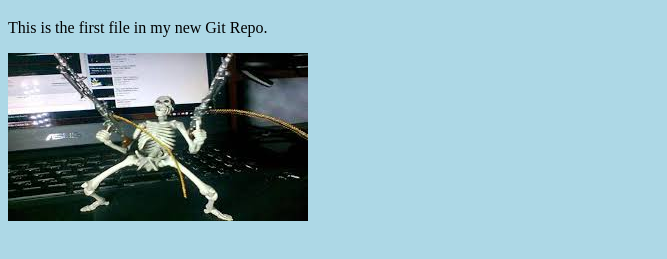
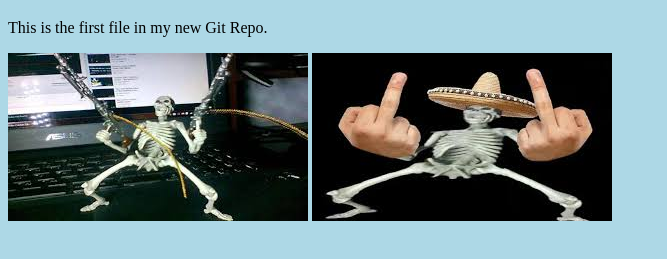
Before and after one commit to Luilli07/RepositorioPrueba, a plain HTML site: page index.html in a window 1280 px wide. Shown: the part 61-320 px from the top of the page, without its empty margins (0-667 px from the left). Drawn offline with Linux system fonts and the light colour scheme.

Commit message:
Segunda foto añadida

```diff
--- a/index.html
+++ b/index.html
@@ -8,5 +8,6 @@
 <h1>Hello world!</h1>
 <p>This is the first file in my new Git Repo.</p>
 <img src="img_hello_world.jpg">
+<img src="img_hello_git.jpg">
 </body>
 </html>
```
Also changed, not shown: img_hello_git.jpg (added).
